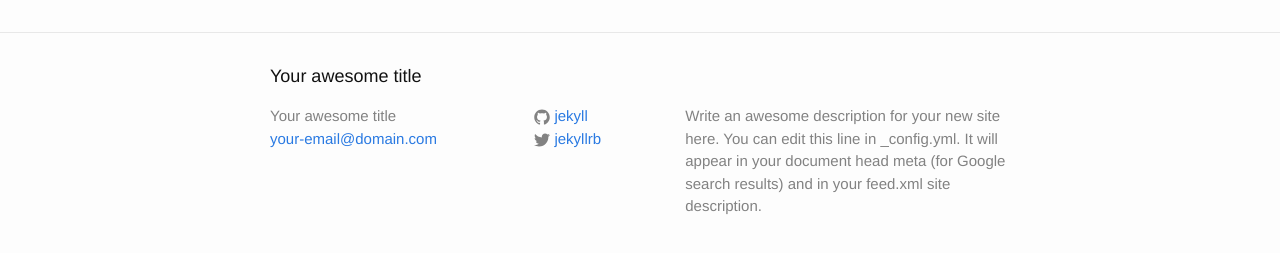
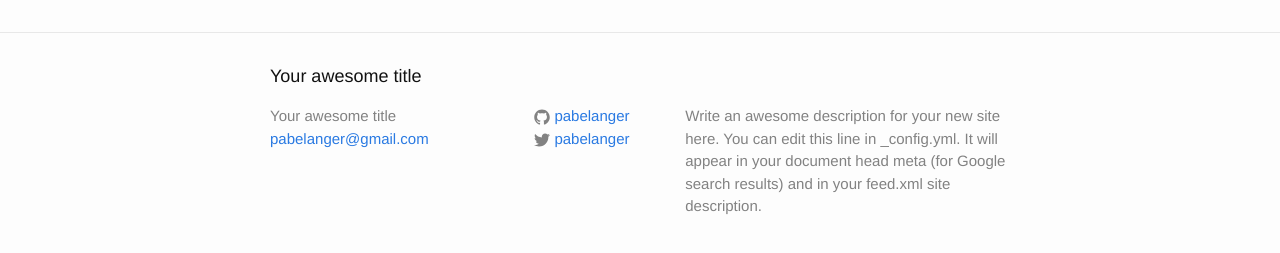
Before and after one commit to pabelanger/blog, a Jekyll site: the page built from index.html, in a window 1280 px wide. Shown: the part 264-517 px from the top of the page. Built offline with Jekyll 4.4.1, drawn with Linux system fonts in a browser that asks for light colours.

Commit message:
Switch to pabelanger
Signed-off-by: Paul Belanger <pabelanger@redhat.com>

```diff
--- a/_config.yml
+++ b/_config.yml
@@ -7,15 +7,15 @@
 
 # Site settings
 title: Your awesome title
-email: your-email@domain.com
+email: pabelanger@gmail.com
 description: > # this means to ignore newlines until "baseurl:"
   Write an awesome description for your new site here. You can edit this
   line in _config.yml. It will appear in your document head meta (for
   Google search results) and in your feed.xml site description.
 baseurl: "" # the subpath of your site, e.g. /blog
 url: "http://yourdomain.com" # the base hostname & protocol for your site
-twitter_username: jekyllrb
-github_username:  jekyll
+twitter_username: pabelanger
+github_username:  pabelanger
 
 # Build settings
 markdown: kramdown
```
